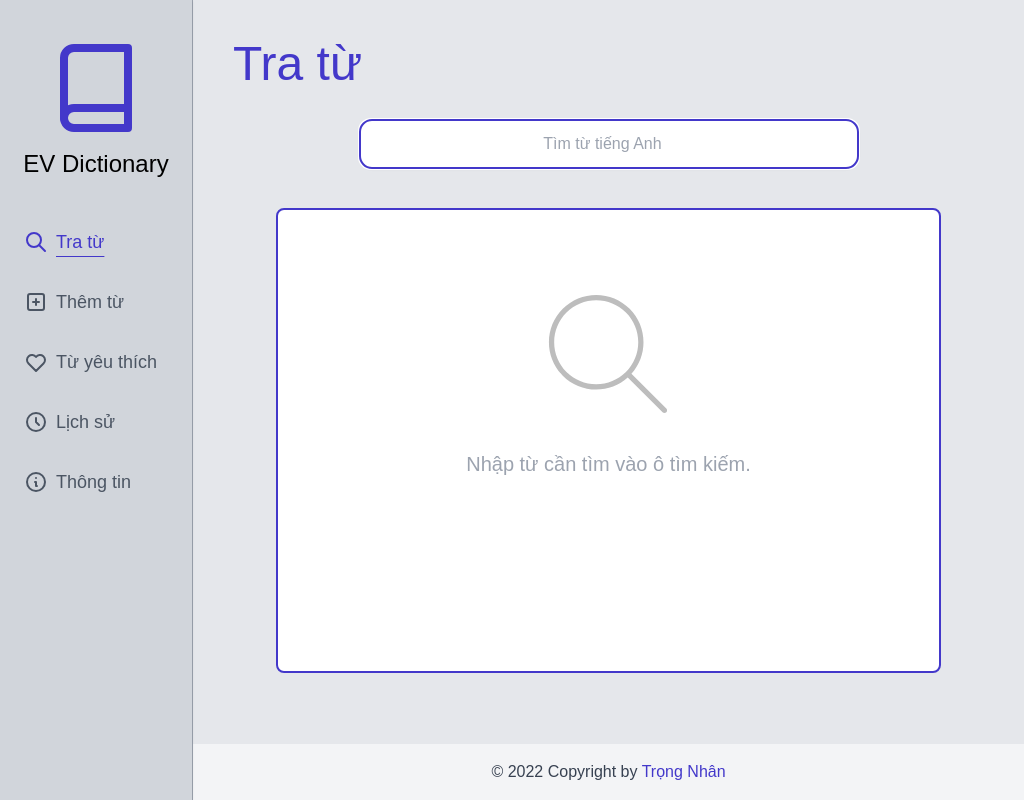
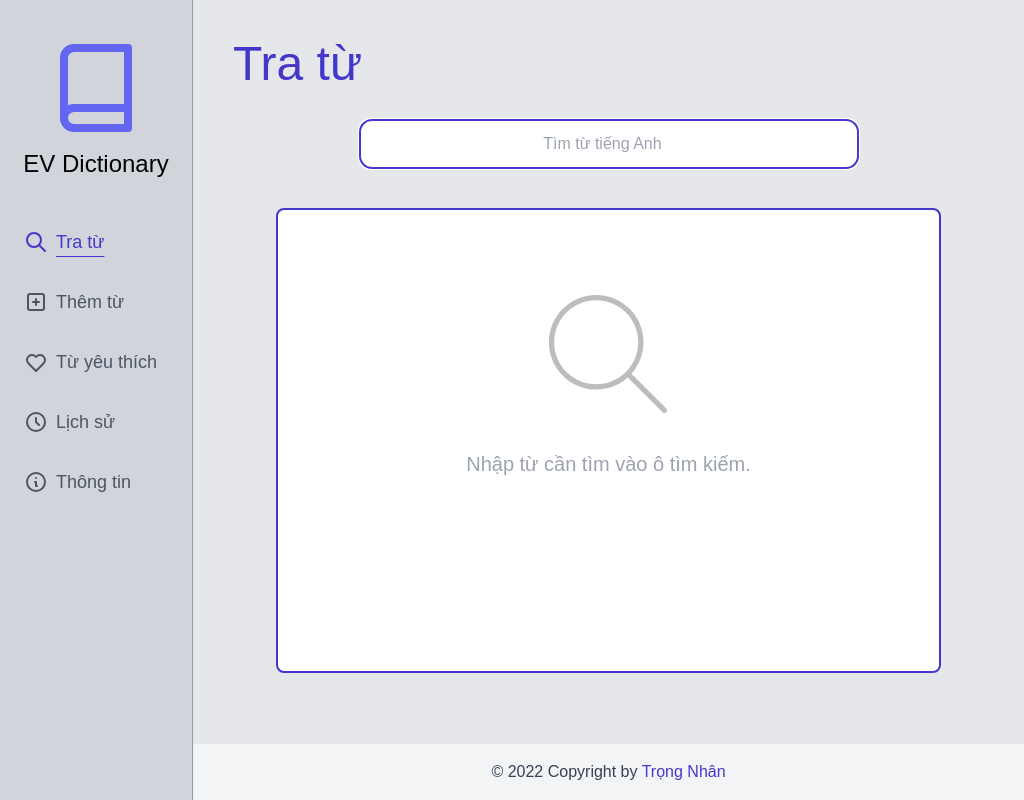
Before and after one commit to trongnhan190901/DictionaryApplication, an Electron app: page src/layout/html/index.html in a window 1024 px wide. Drawn offline with Linux system fonts and the light colour scheme; no server answers.

Commit message:
completed with some changes

```diff
--- a/src/layout/html/index.html
+++ b/src/layout/html/index.html
@@ -20,7 +20,7 @@
             <div class="flex flex-no-wrap">
                 <!-- Navbar -->
                 <div class="relative lg:relative w-48 h-screen shadow bg-gray-300  lg:block">
-                    <svg class="stroke-indigo-700 w-24 h-24 text-center mx-auto mt-10 mb-3"
+                    <svg class="stroke-indigo-500 w-24 h-24 text-center mx-auto mt-10 mb-3"
                         xmlns="http://www.w3.org/2000/svg" width="24" height="24" viewBox="0 0 24 24" fill="none"
                         stroke="currentColor" stroke-width="2" stroke-linecap="round" stroke-linejoin="round"
                         class="feather feather-book">
```
Also changed, not shown: public/style.css, 3 other files.
